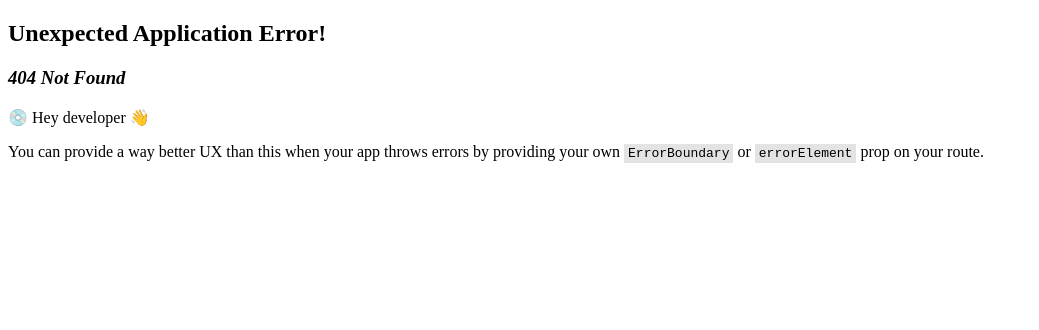
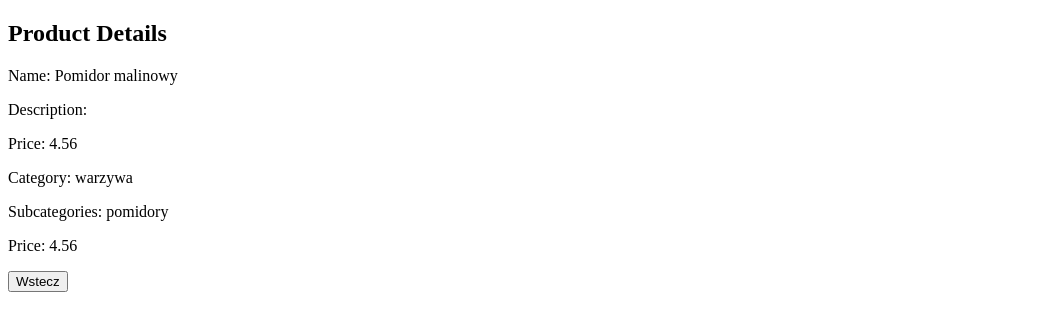
Before and after one commit to MaciejMogilewski/alegrosz, a React (Create React App) app: page /products/1 in a window 1280 px wide. Before the commit this address had no page. Shown: the top 330 px of the page, without its empty margins (0-1039 px from the left). Built offline with nearby package versions, Linux system fonts and the light colour scheme; data requests are answered from the project's data file.

Commit message:
adds product details

```diff
--- /dev/null
+++ b/src/components/ProductDetails.jsx
@@ -0,0 +1,57 @@
+import {useNavigate, useParams} from "react-router-dom";
+import {useEffect, useState} from "react";
+
+function ProductDetails() {
+    const [details, setDetails] = useState({});
+    const {productID} = useParams();
+    const navigate = useNavigate();
+
+    useEffect(() => {
+        const controller = new AbortController();
+
+        getDetails(controller.signal).then(setDetails);
+
+        return () => {
+            controller.abort()
+        }
+
+    }, [])
+
+    async function getDetails(signal) {
+        const response = await fetch(`/products/${productID}`, {signal})
+
+        return await response.json();
+    }
+
+    return (
+        <div>
+            {Object.keys(details).length === 0 || (
+                <>
+                    <h2>Product Details</h2>
+
+                    <p>
+                        Name: {details.name}
+                    </p>
+                    <p>
+                        Description: {details.description}
+                    </p>
+                    <p>
+                        Price: {details.price}
+                    </p>
+                    <p>
+                        Category: {details.category}
+                    </p>
+                    <p>
+                        Subcategories: {details.subcategories}
+                    </p>
+                    <p>
+                        Price: {details.price}
+                    </p>
+                    <button onClick={() => navigate(-1)}>Wstecz</button>
+                </>
+            )}
+        </div>
+    );
+}
+
+export default ProductDetails;
--- a/src/components/Products.jsx
+++ b/src/components/Products.jsx
@@ -1,7 +1,7 @@
 import {useEffect, useState} from "react";
 import Search from "./Search";
 import SortByPrice from "./SortByPrice";
-import {useSearchParams} from "react-router-dom";
+import {Link, useSearchParams} from "react-router-dom";
 
 function Products() {
     const [productList, setProductList] = useState([]);
@@ -14,9 +14,7 @@ function Products() {
         const controller = new AbortController();
 
         getProducts(controller.signal)
-            .then((data) => {
-                setProductList(data)
-            });
+            .then(setProductList);
 
         return () => {
             controller.abort();
@@ -75,7 +73,8 @@ function Products() {
                     .sort(handleSortByPrice)
                     .map((product) => (
                         <li key={product.id}>
-                            {product.name} {product.price}
+                            {product.name} {product.price}{' '}
+                            <Link to={`/products/${product.id}`}>details</Link>
                         </li>
                     ))}
             </ul>
--- a/src/routes/root.jsx
+++ b/src/routes/root.jsx
@@ -1,10 +1,15 @@
 import {createBrowserRouter} from "react-router-dom";
 import App from "../App";
 import React from "react";
+import ProductDetails from "../components/ProductDetails";
 
 export const router = createBrowserRouter([
     {
         path: "/",
         element: <App/>
     },
+    {
+        path: "/products/:productID",
+        element: <ProductDetails/>
+    },
 ]);
```
